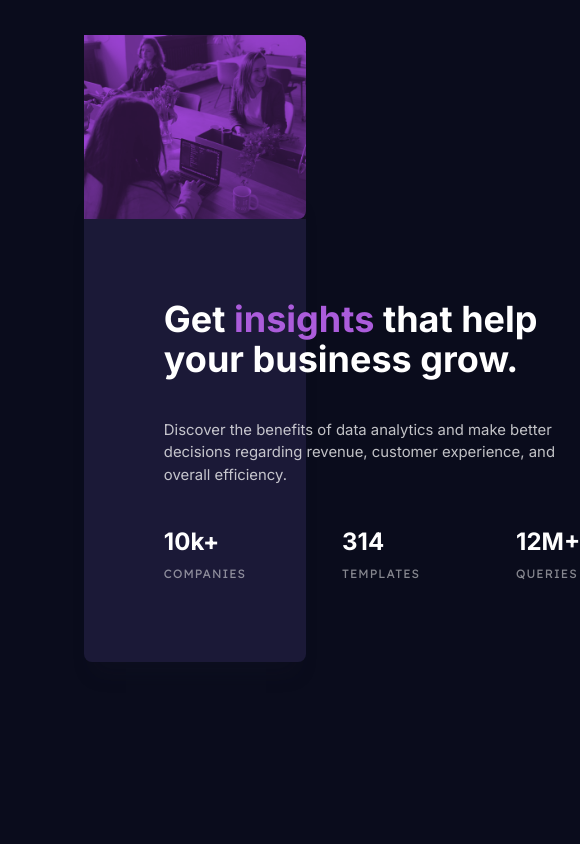
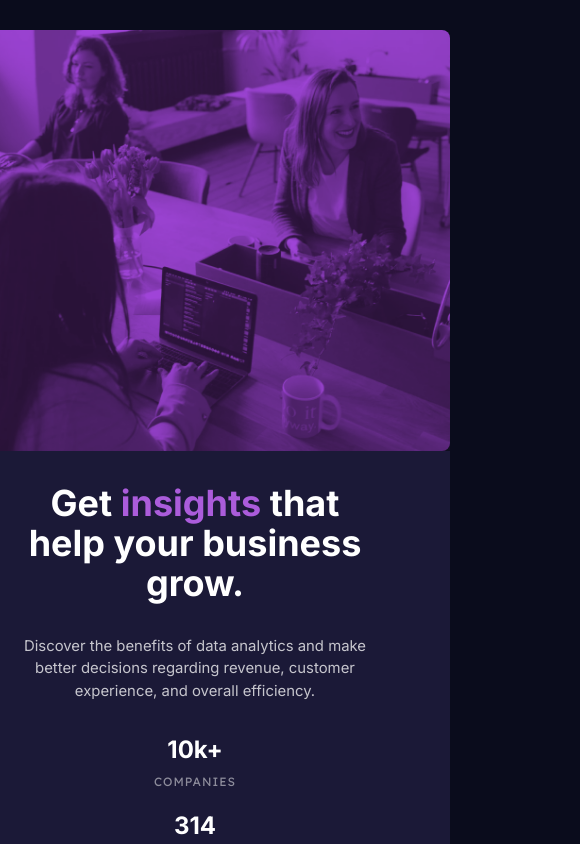
Before and after one commit to Syammed2429/stats-preview-card, a Next.js app: page / in a window 390 px wide. Shown: the top 844 px of the page, 580 px wide, since content can reach past the window. Built offline with nearby package versions, Linux system fonts and the light colour scheme.

Commit message:
completed the mobile layout and design

```diff
--- a/app/page.tsx
+++ b/app/page.tsx
@@ -2,7 +2,7 @@ import { Stats } from '@/components/stats/stats';
 
 export default function Home() {
   return (
-    <div className='flex justify-center items-center h-[100dvh]'>
+    <div className='flex justify-center items-center h-screen'>
       <Stats />
     </div>
   );
--- a/components/stats/stats.tsx
+++ b/components/stats/stats.tsx
@@ -21,9 +21,9 @@ export const Stats = () => {
   ];
 
   return (
-    <div className='flex  flex-col-reverse xl:flex-row  w-[57dvw] h-[30rem] bg-[#1B1937] shadow-[0px_20px_20px_-10px_rgba(23,25,41,0.20)] rounded-lg'>
-      <div className='flex flex-col my-20 space-y-10 w-[400px] mx-20'>
-        <div className='text-4xl font-bold'>
+    <div className='flex  flex-col-reverse justify-center items-center mt-[15rem] xl:mt-0  xl:justify-normal xl:items-stretch h-[100dvh] w-auto  xl:flex-row  xl:w-[60rem] xl:h-[27rem] bg-[#1B1937] shadow-[0px_20px_20px_-10px_rgba(23,25,41,0.20)] rounded-lg '>
+      <div className='flex flex-col justify-center items-center pt-[2rem] xl:my-20 space-y-8 xl:space-y-10 w-[350px]  xl:w-[400px] mx-20 text-center xl:text-left'>
+        <div className='text-4xl font-bold  xl:w-full'>
           Get <span className='text-[#AB5CDB]'>insights </span>that help your
           business grow.
         </div>
@@ -31,7 +31,7 @@ export const Stats = () => {
           Discover the benefits of data analytics and make better decisions
           regarding revenue, customer experience, and overall efficiency.
         </div>
-        <div className='flex gap-24'>
+        <div className='flex flex-col xl:flex-row gap-5 xl:gap-24 h-full pb-28 xl:pb-0'>
           {statsData?.map((stat) => (
             <div key={stat?.id} className='space-y-2'>
               <div className='text-2xl font-bold'>{stat?.value}</div>
@@ -43,11 +43,12 @@ export const Stats = () => {
         </div>
       </div>
 
-      <div className=' h-full bg-[#9f44d8] rounded-tr-lg rounded-br-lg'>
+      <div className=' bg-[#9f44d8] rounded-tr-lg rounded-br-lg '>
         <Image
           src={bitMap}
           alt='some image'
-          className='object-cover h-full mix-blend-multiply'
+          objectFit='cover'
+          className=' mix-blend-multiply h-full'
         />
       </div>
     </div>
```
